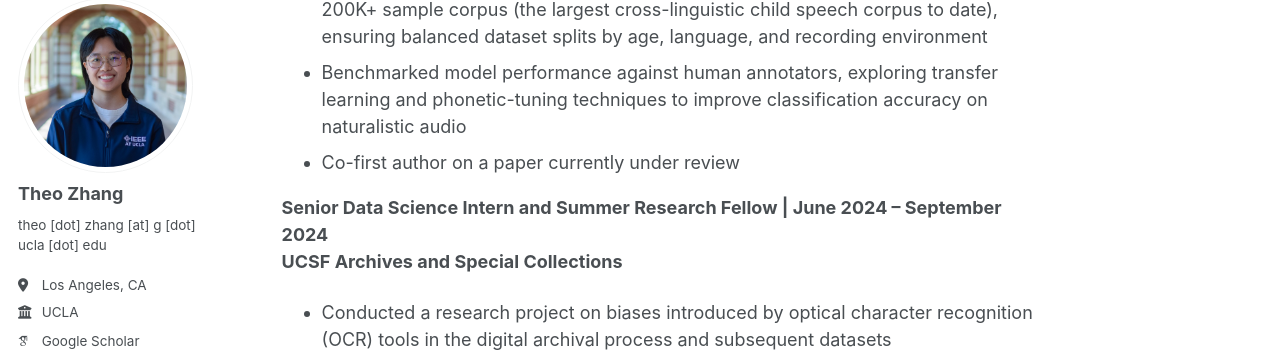
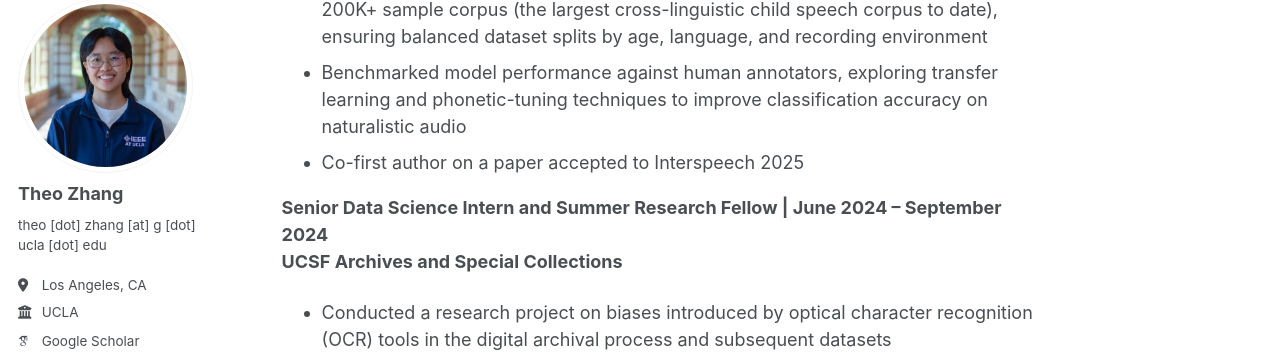
Before and after one commit to theozhangg/theozhangg.github.io, a Jekyll site: the page built from _pages/about.md, in a window 1280 px wide and 900 px high, scrolled down 994 px. Shown: the part 108-460 px from the top of the window. Built offline with Jekyll 4.4.1, drawn with Linux system fonts in a browser that asks for light colours; some web fonts are replaced.

Commit message:
Editing experiences

```diff
--- a/_pages/about.md
+++ b/_pages/about.md
@@ -26,7 +26,7 @@ redirect_from:
 * Developed deep learning classification models (PyTorch, TensorFlow), leveraging transfer learning to analyze infant speech development and assess speech maturity levels across 25+ languages
 * Processed and curated large-scale speech datasets (53K+ samples) from a novel 200K+ sample corpus (the largest cross-linguistic child speech corpus to date), ensuring balanced dataset splits by age, language, and recording environment
 * Benchmarked model performance against human annotators, exploring transfer learning and phonetic-tuning techniques to improve classification accuracy on naturalistic audio
-* Co-first author on a paper currently under review
+* Co-first author on a paper accepted to Interspeech 2025
 
 **Senior Data Science Intern and Summer Research Fellow	| June 2024 – September 2024**
 **UCSF Archives and Special Collections**
```
